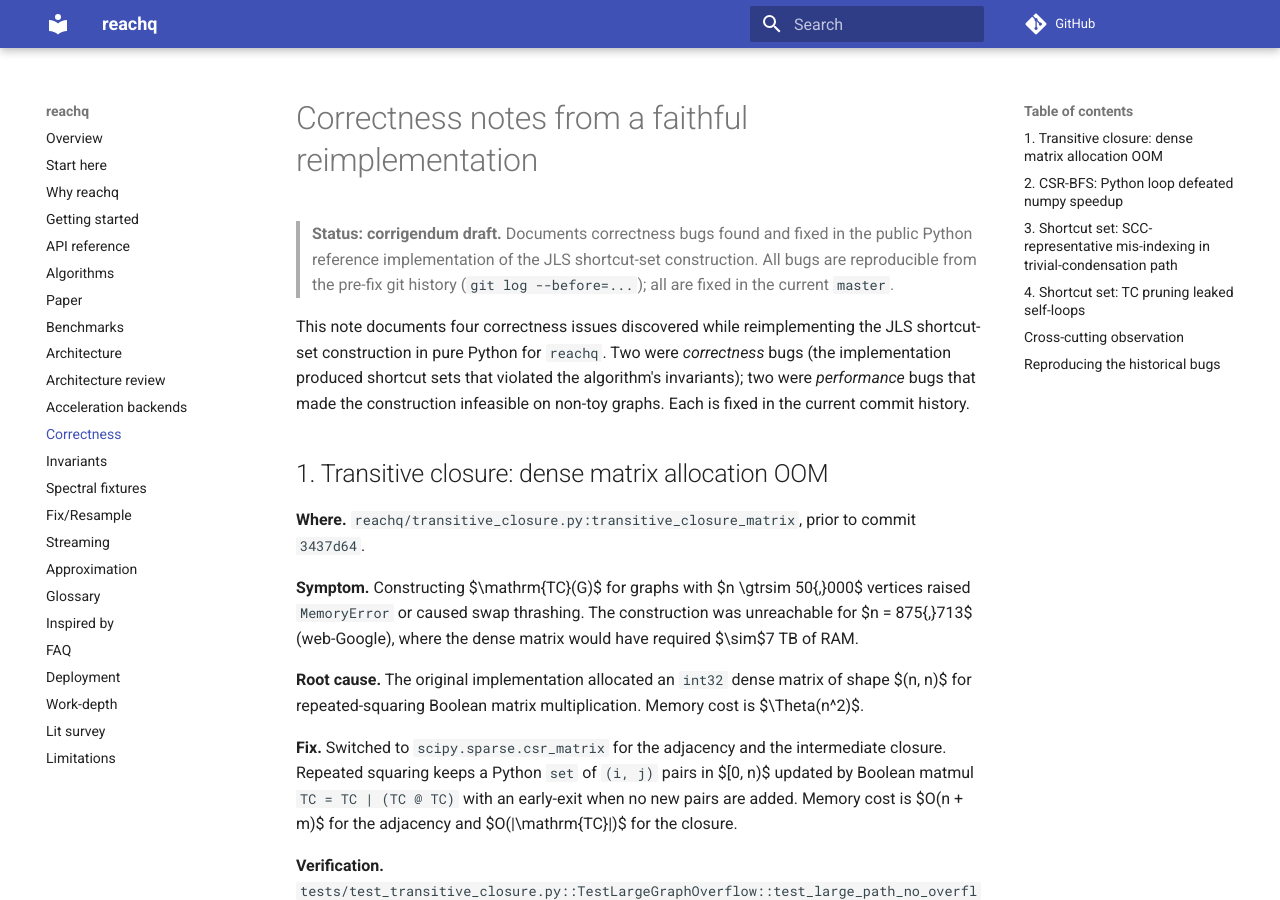
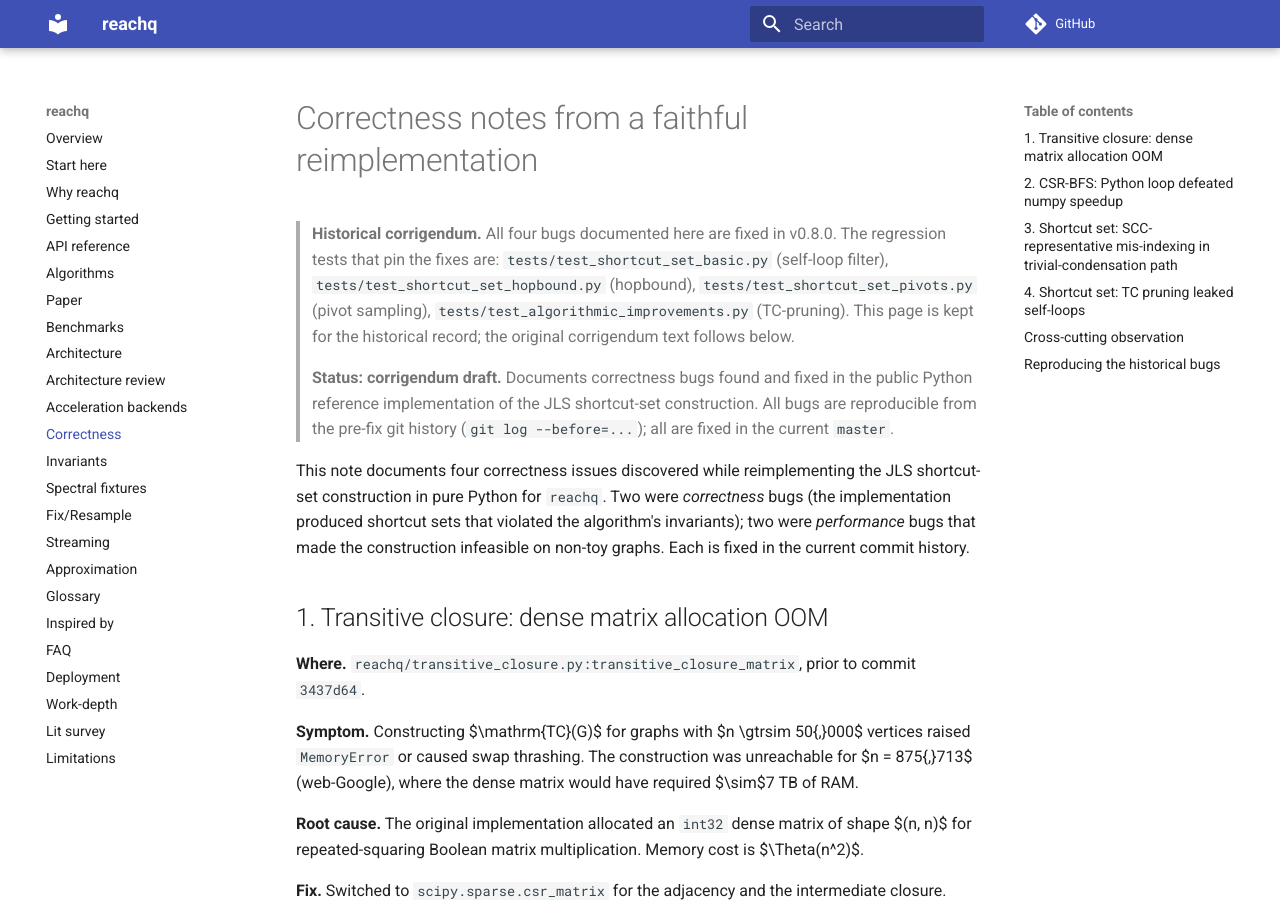
Before and after one commit to sachn-cs/parallel-reachability-and-shortest-paths, an MkDocs documentation site: the page built from docs/notes_correctness.md, in a window 1280 px wide and 900 px high. Built offline with MkDocs 1.6.1 and Material for MkDocs 9.7.7, drawn with Linux system fonts in a browser that asks for light colours; comment, search, counter and statistics services are not loaded.

Commit message:
docs: notes_correctness.md banner names the regression tests
Add a 'Historical corrigendum' blockquote at the very top:
'All four bugs documented here are fixed in v0.8.0.' Links the
regression tests that pin each fix; the original 'corrigendum
draft' blockquote follows. New readers see the up-to-date status
before the historical content.

```diff
--- a/docs/notes_correctness.md
+++ b/docs/notes_correctness.md
@@ -1,4 +1,13 @@
 # Correctness notes from a faithful reimplementation
+
+> **Historical corrigendum.** All four bugs documented here are
+> fixed in v0.8.0. The regression tests that pin the fixes are:
+> `tests/test_shortcut_set_basic.py` (self-loop filter),
+> `tests/test_shortcut_set_hopbound.py` (hopbound),
+> `tests/test_shortcut_set_pivots.py` (pivot sampling),
+> `tests/test_algorithmic_improvements.py` (TC-pruning).
+> This page is kept for the historical record; the original
+> corrigendum text follows below.
 
 > **Status: corrigendum draft.** Documents correctness bugs found and
 > fixed in the public Python reference implementation of the JLS
```
